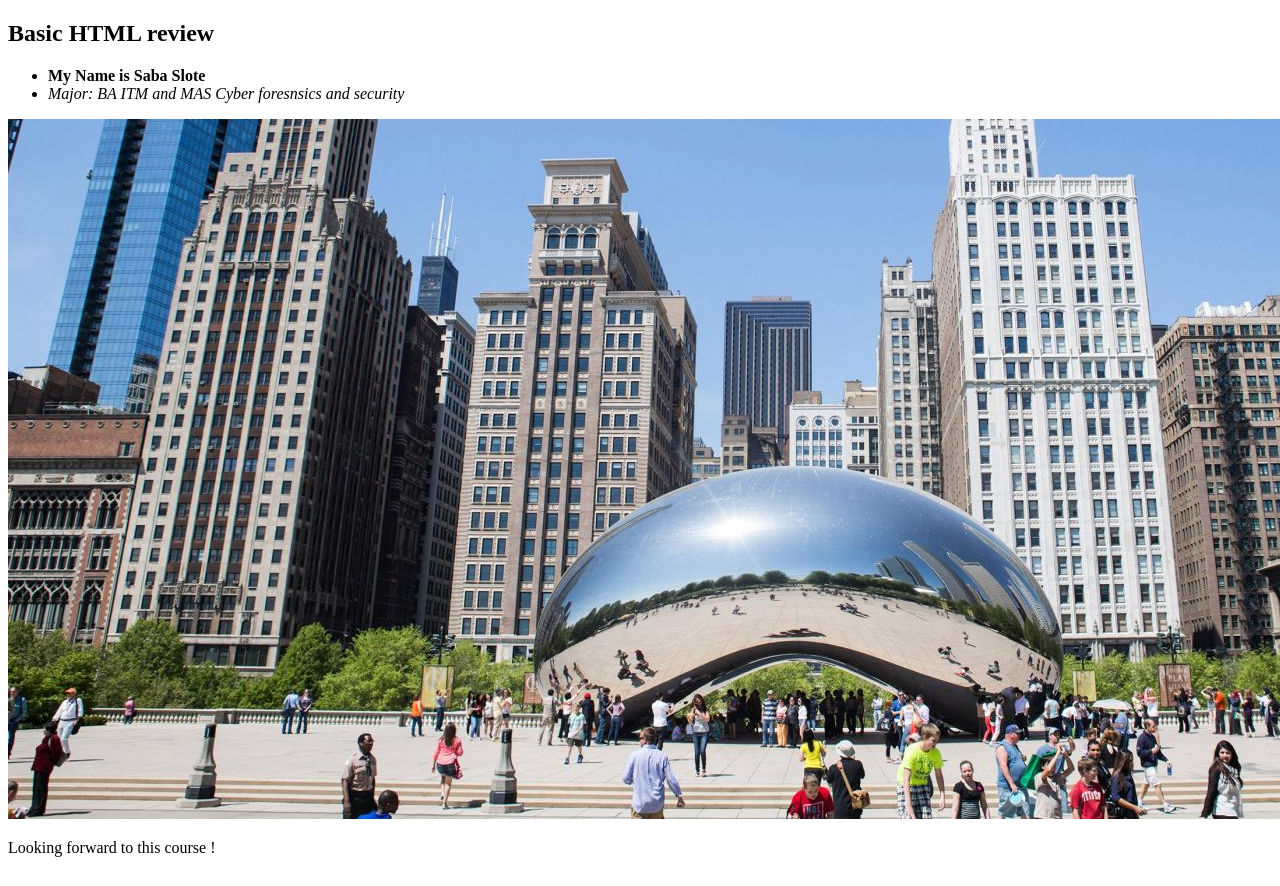
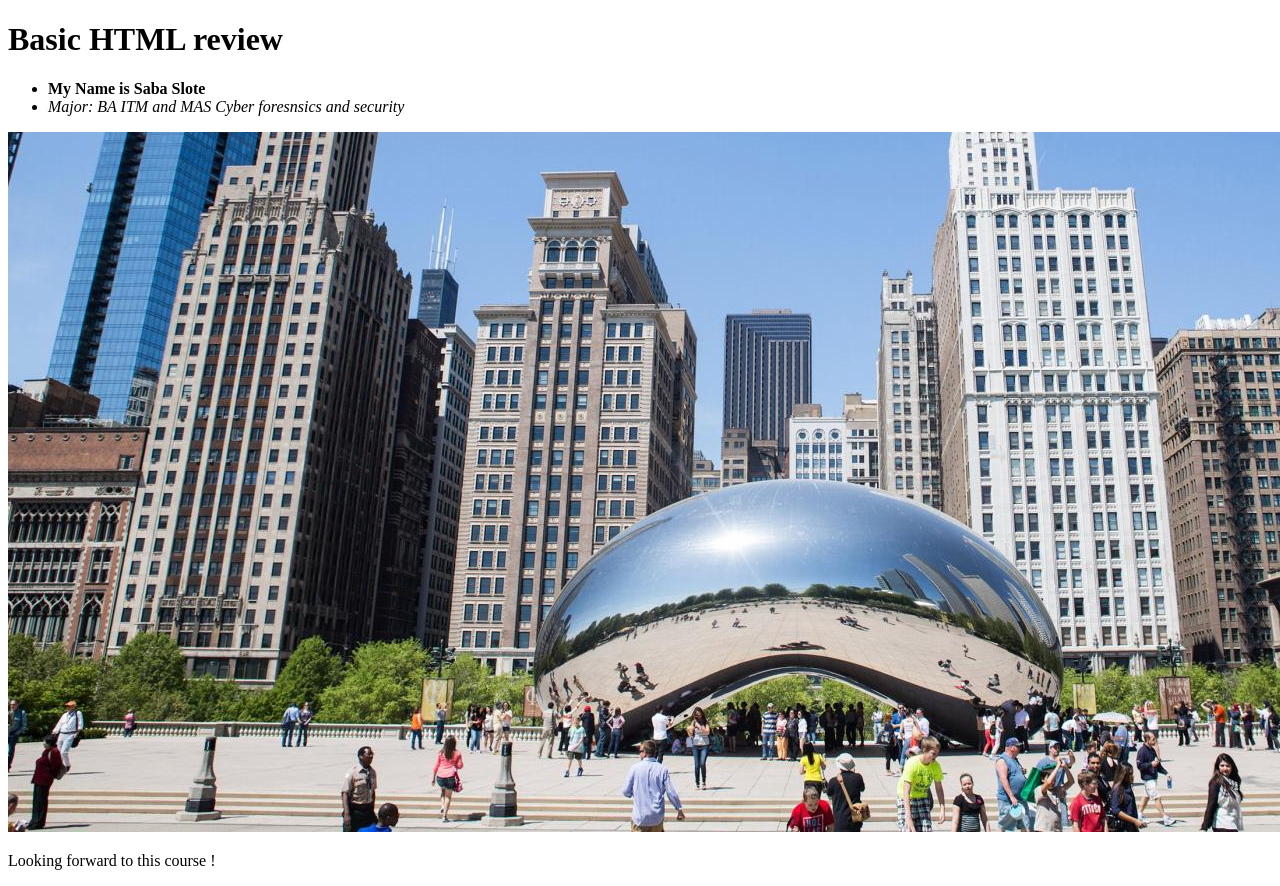
Before and after one commit to sslote2/lab1, a plain HTML site: page index.html in a window 1280 px wide. Drawn offline with Linux system fonts and the light colour scheme.

Commit message:
Update index.html

```diff
--- a/index.html
+++ b/index.html
@@ -5,9 +5,10 @@
   <title>ITMD-362 Internet Technologies and Web Design</title>
 </head>
 <body>
-  <h2>Basic HTML review</h1>
+  <h1>Basic HTML review</h1>
 <section>
   <ul>
+    <h2><About me></h2>
     <li><strong>My Name is Saba Slote</strong></li>
     <li><em>Major: BA ITM and MAS Cyber foresnsics and security</em></li>
   </ul>
```
